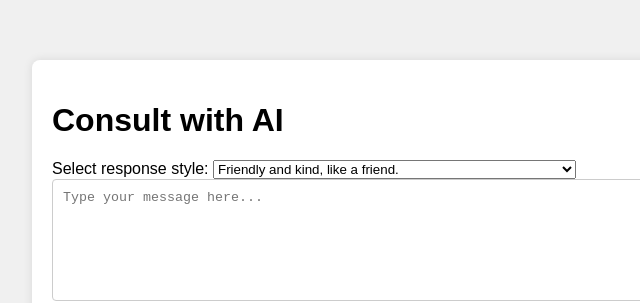
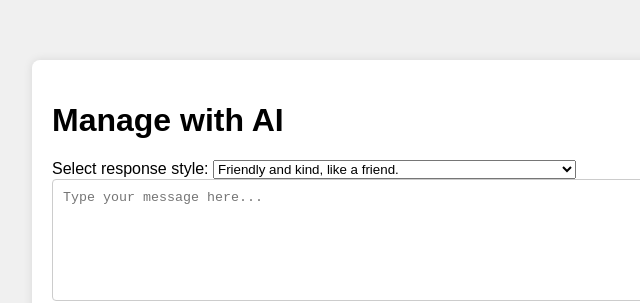
Before and after one commit to ymsthry/make_connection, a plain HTML site: page index.html in a window 1280 px wide. Shown: the part 164-467 px from the top of the page, 288-928 px from the left. Drawn offline with Linux system fonts and the light colour scheme.

Commit message:
Update index.html

```diff
--- a/index.html
+++ b/index.html
@@ -3,7 +3,7 @@
 <head>
     <meta charset="UTF-8">
     <meta name="viewport" content="width=device-width, initial-scale=1.0">
-    <title>Consult with AI</title>
+    <title>Manage with AI</title>
     <style>
         body {
             font-family: Arial, sans-serif;
@@ -54,7 +54,7 @@
 </head>
 <body>
     <div id="chat-container">
-        <h1>Consult with AI</h1>
+        <h1>Manage with AI</h1>
 
         <!-- スタイル選択の追加 -->
         <label for="style">Select response style:</label>
```
